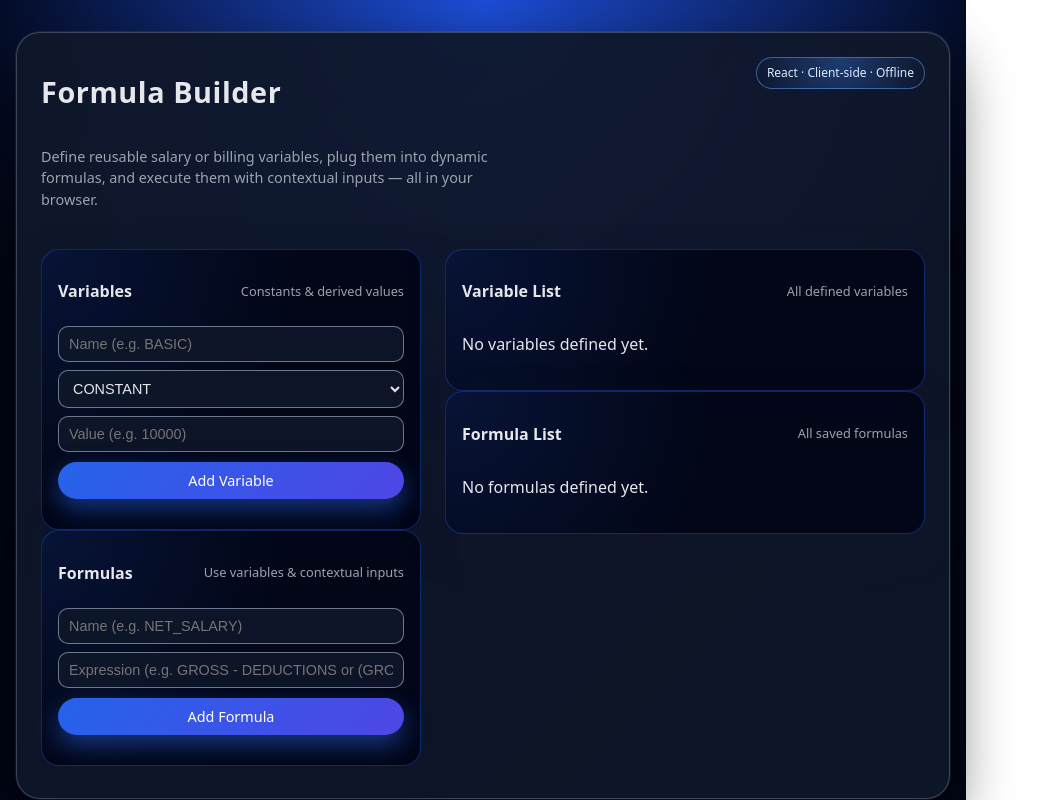
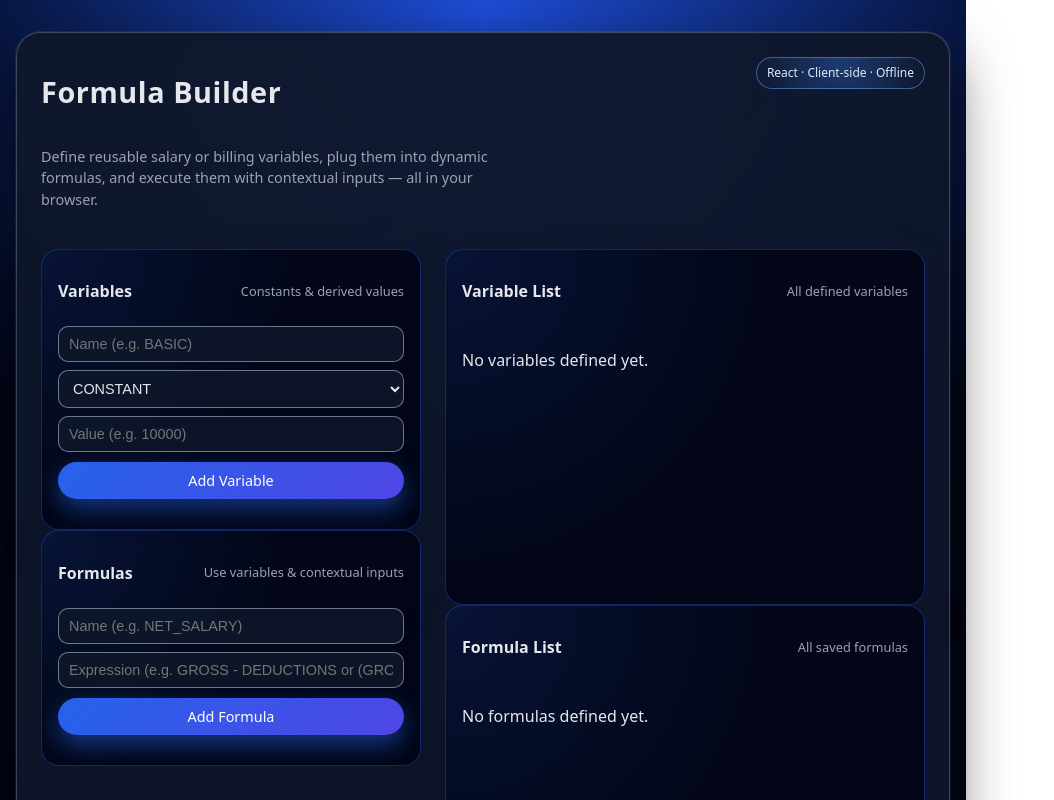
Before and after one commit to alanbiju78/webgeon, a React (Vite) app: page / in a window 1280 px wide. Shown: the top 800 px of the page, without its empty margins (0-1054 px from the left). Built offline with nearby package versions, Linux system fonts and the light colour scheme.

Commit message:
side by side card with scroll

```diff
--- a/src/App.jsx
+++ b/src/App.jsx
@@ -131,22 +131,29 @@ export default function App() {
 
           {/* RIGHT COLUMN: lists (side by side) */}
           <div style={styles.rightGrid}>
-            <div style={styles.card}>
+            {/* Variable list card */}
+            <div style={{ ...styles.card, ...styles.listCard }}>
               <div style={styles.cardHeader}>
                 <h2 style={styles.cardTitle}>Variable List</h2>
                 <span style={styles.cardHint}>All defined variables</span>
               </div>
+
+              <div style={styles.listBody}>
                 <VariablesList
                   variables={state.variables}
                   onDelete={(id) => dispatch({ type: "DELETE_VARIABLE", id })}
                 />
               </div>
+            </div>
 
-            <div style={styles.card}>
+            {/* Formula list card */}
+            <div style={{ ...styles.card, ...styles.listCard }}>
               <div style={styles.cardHeader}>
                 <h2 style={styles.cardTitle}>Formula List</h2>
                 <span style={styles.cardHint}>All saved formulas</span>
               </div>
+
+              <div style={styles.listBody}>
                 <FormulasList
                   formulas={state.formulas}
                   variables={state.variables}
@@ -156,5 +163,6 @@ export default function App() {
           </div>
         </div>
       </div>
+    </div>
   );
 }
--- a/src/styles.js
+++ b/src/styles.js
@@ -210,4 +210,15 @@ export const styles = {
     fontSize: "0.8rem",
     color: "#9ca3af",
   },
+    listBody: {
+    marginTop: "6px",
+    maxHeight: "260px",      // 👈 adjust this height if you want taller/shorter
+    overflowY: "auto",
+    paddingRight: "4px",     // little space so scrollbar doesn't overlap content
+  },
+    listCard: {
+    height: "320px",         // fixed card height for lists
+    display: "flex",
+    flexDirection: "column",
+  },
 };
```
Lines whose indentation alone changed are shown as unchanged.
